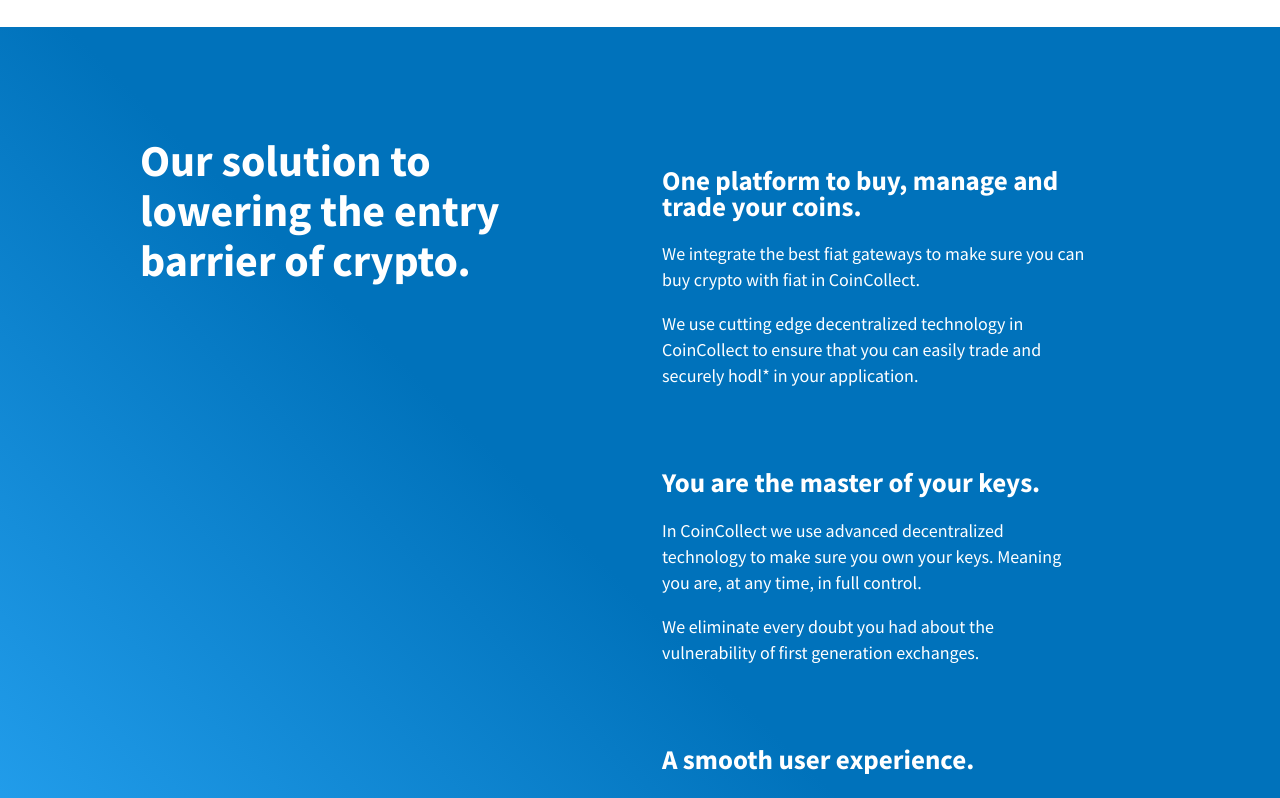
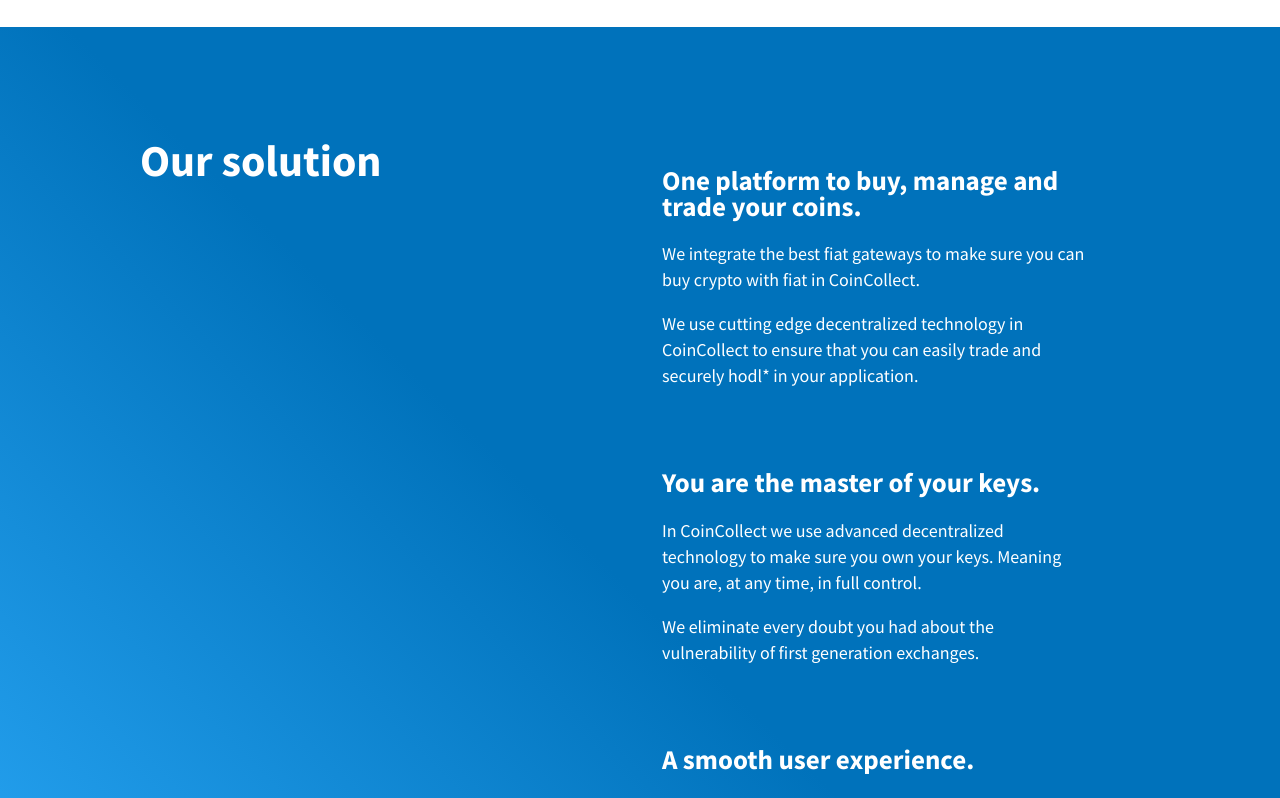
Before and after one commit to brrrrrr/coincollect-site, a React (Create React App) app: page / in a window 1280 px wide. Shown: the part 3320-4118 px from the top of the page. Built offline with nearby package versions, Linux system fonts and the light colour scheme.

Commit message:
Update Solution.js
removed  "to lowering the entry barrier of crypto."

```diff
--- a/src/views/Solution/Solution.js
+++ b/src/views/Solution/Solution.js
@@ -8,7 +8,7 @@
         <div className="max-width flex flex-wrap">
 
           <h1>
-            Our solution to lowering the entry barrier of crypto.
+            Our solution
           </h1>
 
           <dl>
```
